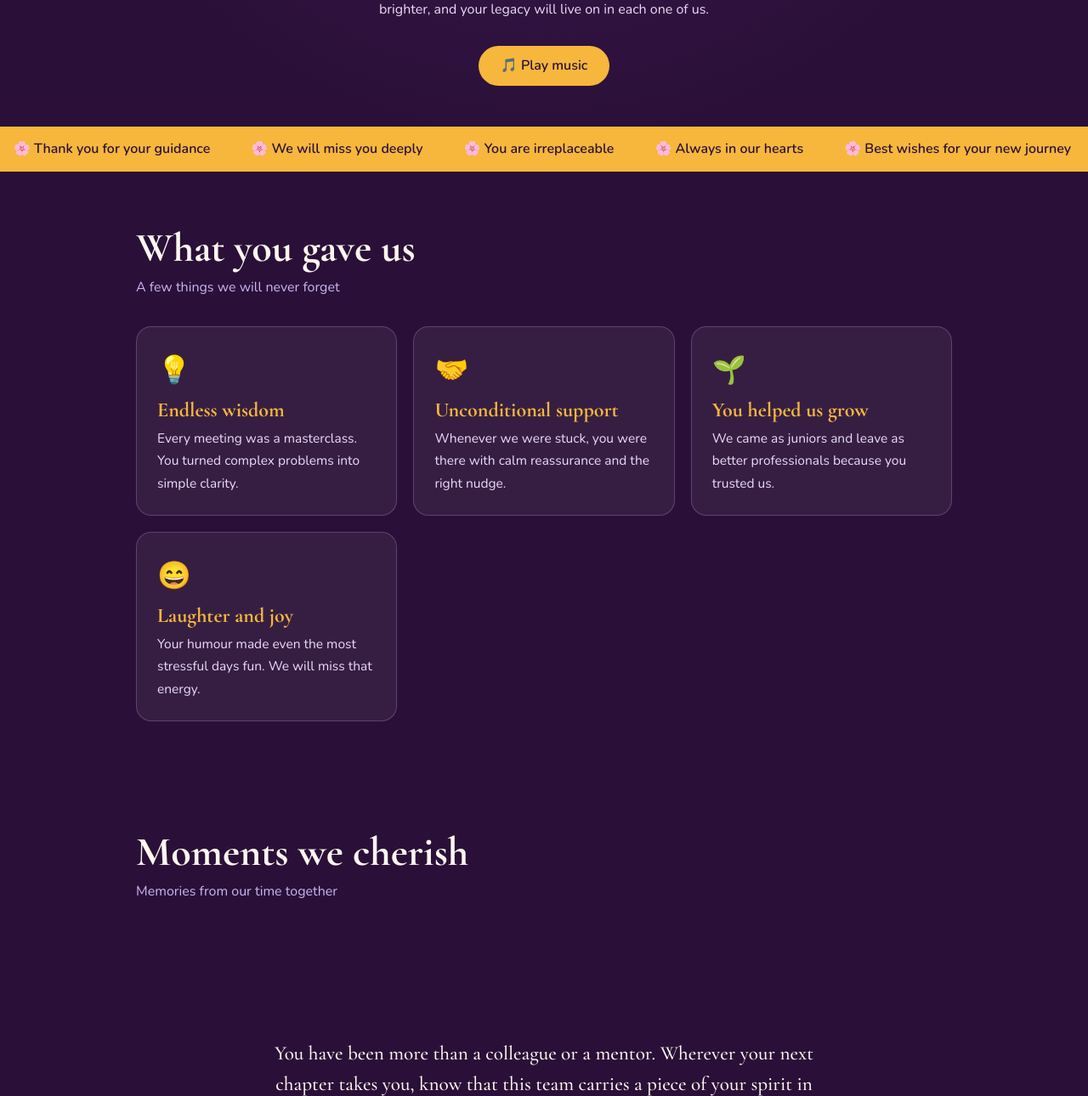
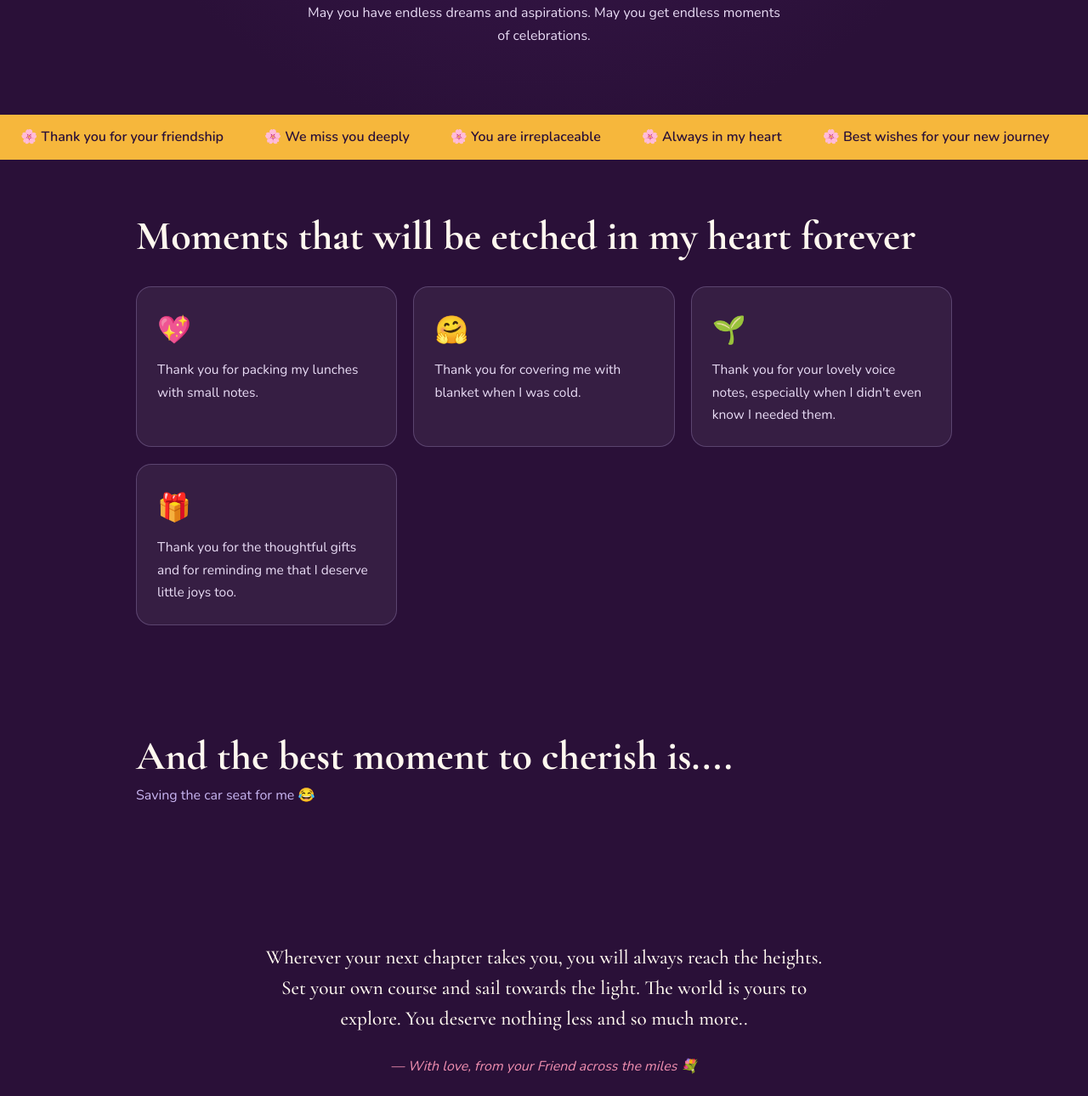
Before and after one commit to zuneesingh/happybirthday, a plain HTML site: page index.html in a window 1280 px wide. Shown: the part 665-1955 px from the top of the page at 85% size. Drawn offline with nearby package versions, Linux system fonts and the light colour scheme.

Commit message:
Add files via upload

```diff
--- a/index.html
+++ b/index.html
@@ -105,37 +105,37 @@ const CONFIG = {
   pageTitle: "Happy Birthday💐",
 
   // ---- Top of the page ----
-  tagline: "A chapter ends, a legend continues ✨",
-  mainPhoto: "WhatsApp Image 2023-12-20 at 9.43.32 AM.jpeg",               // her photo (portrait works best)
+  tagline: "Enjoy the new beginning of your life✨",
+  mainPhoto: "main.jpg",               // her photo (portrait works best)
   name: "Happy Birthday",
-  subtitle: "Thank you for everything 🌸",
-  message: "You didn't just teach us — you inspired us. Your presence made every day brighter, and your legacy will live on in each one of us.",
+  subtitle: "To a wonderful soul 🌸",
+  message: "May you have endless dreams and aspirations. May you get endless moments of celebrations.",
 
   // ---- Music (optional): add an .mp3 to the folder and put its name, or leave "" ----
-  music: "King.mp3",
+  music: "",
 
   // ---- Scrolling wishes strip ----
   wishes: [
     "Best wishes for your new journey",
-    "Thank you for your guidance",
-    "We will miss you deeply",
+    "Thank you for your friendship",
+    "We miss you deeply",
     "You are irreplaceable",
-    "Always in our hearts"
+    "Always in my heart"
   ],
 
   // ---- Cards: add, remove or reorder as you like ----
-  cardsTitle: "What you gave us",
-  cardsSub: "A few things we will never forget",
+  cardsTitle: "Moments that will be etched in my heart forever",
+  cardsSub: "",
   cards: [
-    { icon: "💡", title: "Endless wisdom",       text: "Every meeting was a masterclass. You turned complex problems into simple clarity." },
-    { icon: "🤝", title: "Unconditional support", text: "Whenever we were stuck, you were there with calm reassurance and the right nudge." },
-    { icon: "🌱", title: "You helped us grow",    text: "We came as juniors and leave as better professionals because you trusted us." },
-    { icon: "😄", title: "Laughter and joy",      text: "Your humour made even the most stressful days fun. We will miss that energy." }
+    { icon: "💖", title: "",       text: "Thank you for packing my lunches with small notes." },
+    { icon: "🤗", title: "", text: "Thank you for covering me with blanket when I was cold." },
+    { icon: "🌱", title: "",    text: "Thank you for your lovely voice notes, especially when I didn't even know I needed them." },
+    { icon: "🎁", title: "",      text: "Thank you for the thoughtful gifts and for reminding me that I deserve little joys too." }
   ],
 
   // ---- Photo gallery: add as many as you want ----
-  galleryTitle: "Moments we cherish",
-  gallerySub: "Memories from our time together",
+  galleryTitle: "And the best moment to cherish is....",
+  gallerySub: "Saving the car seat for me 😂",
   photos: [
     { src: "photo1.jpg", caption: "Team lunch, 2023" },
     { src: "photo2.jpg", caption: "Annual day" },
@@ -146,9 +146,9 @@ const CONFIG = {
   ],
 
   // ---- Closing note ----
-  closing: "You have been more than a colleague or a mentor. Wherever your next chapter takes you, know that this team carries a piece of your spirit in everything we do.",
-  signOff: "— With love, from your team 💐",
-  footer: "💛🌸💜  Made with love by [Your Name]"
+  closing: "Wherever your next chapter takes you, you will always reach the heights. Set your own course and sail towards the light. The world is yours to explore. You deserve nothing less and so much more..",
+  signOff: "— With love, from your Friend across the miles 💐",
+  footer: "💛🌸💜  Made with love by - One & Only 😎"
 };
 /* ============================================================
    END OF EDIT AREA — no need to change anything below
```
Also changed, not shown: 1 other file.
